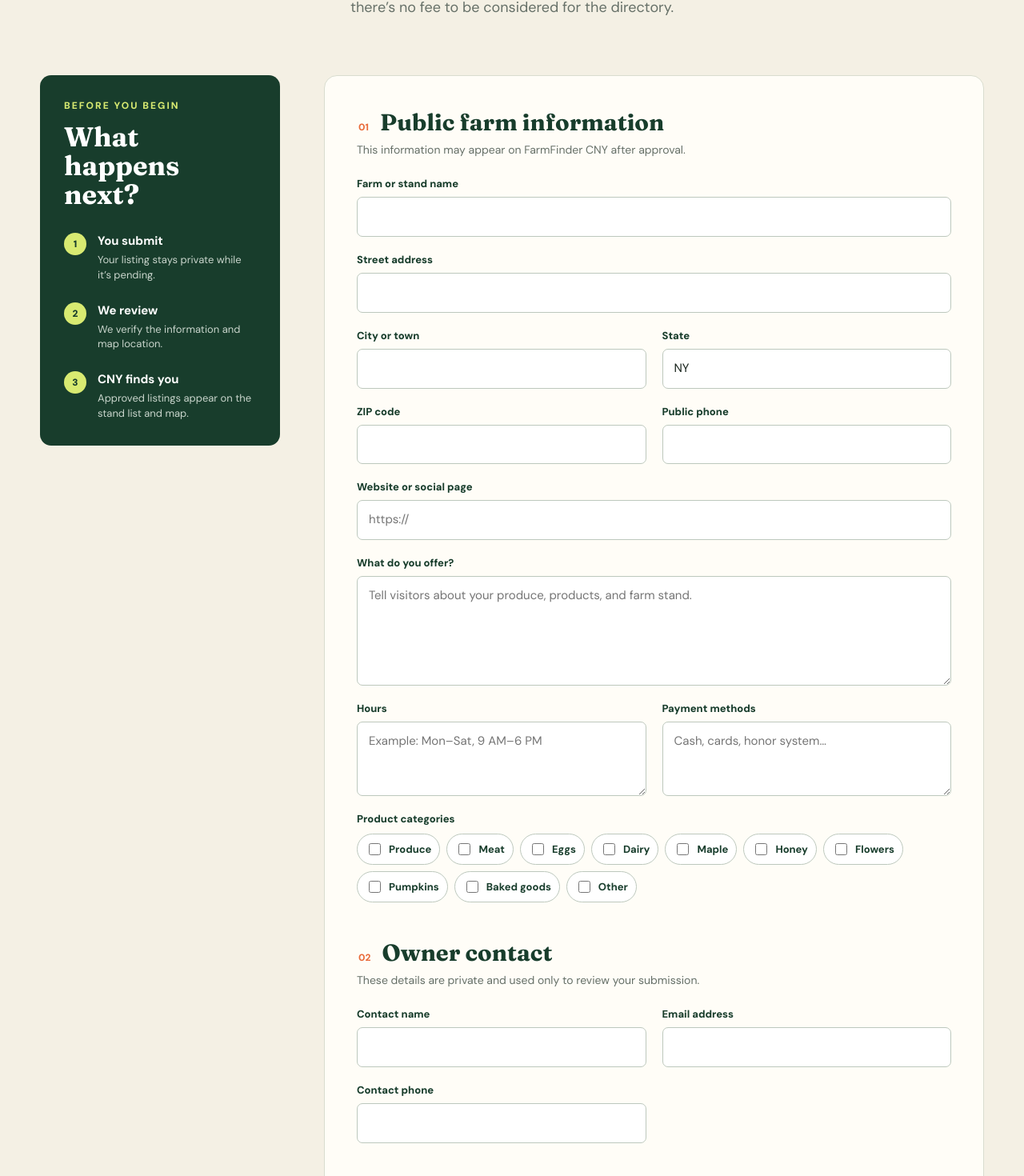
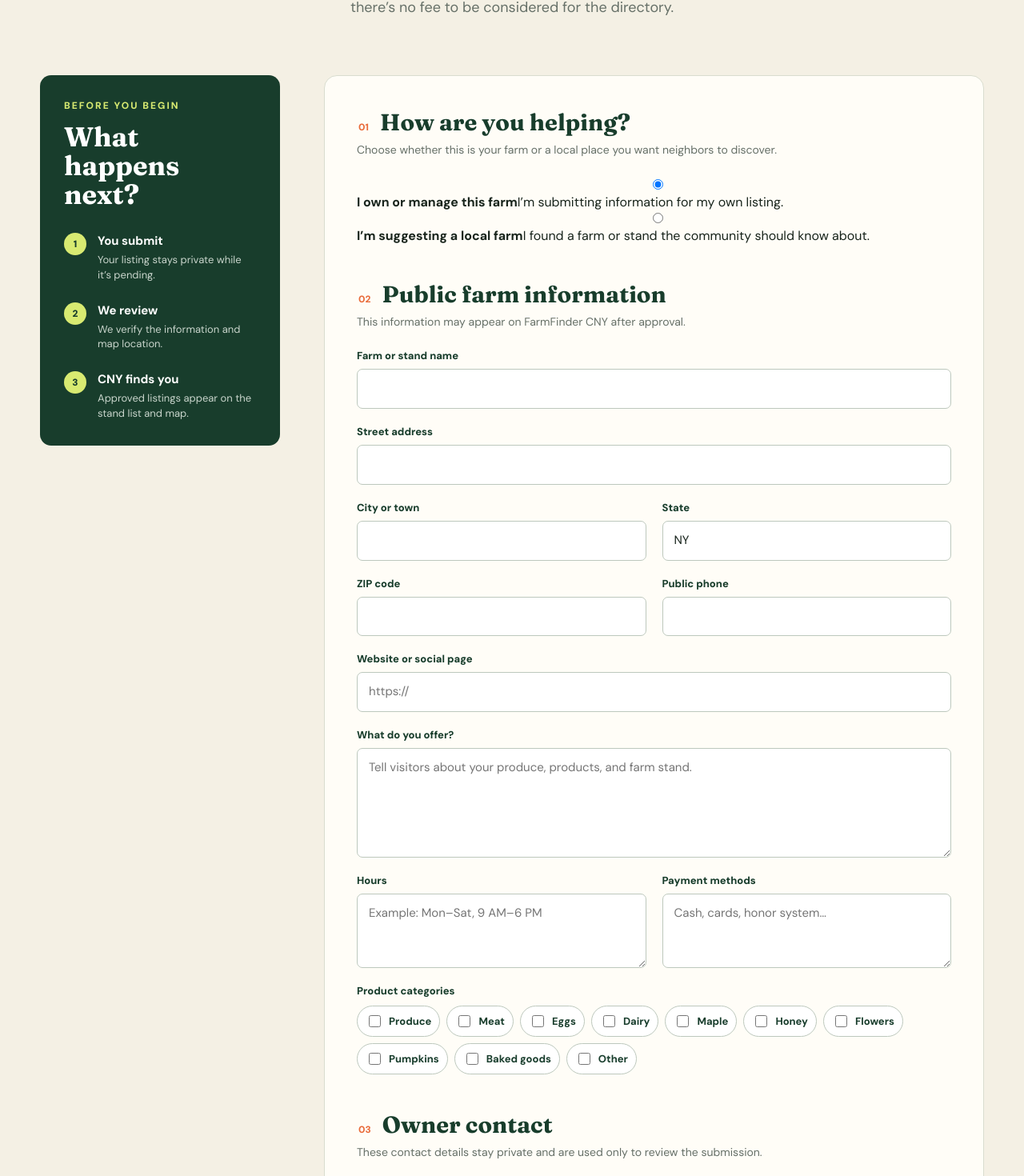
Before and after one commit to FarmFinderCNY/farmfinder-cny, a Next.js app: page /list-your-farm in a window 1280 px wide. Shown: the part 430-1900 px from the top of the page at 80% size. Built offline with nearby package versions, Linux system fonts and the light colour scheme.

Commit message:
Add community suggestion form

```diff
--- a/components/farm-submission-form.tsx
+++ b/components/farm-submission-form.tsx
@@ -8,6 +8,8 @@ type FormStatus = "idle" | "submitting" | "success" | "error";
 export function FarmSubmissionForm() {
   const [status, setStatus] = useState<FormStatus>("idle");
   const [message, setMessage] = useState("");
+  const [submissionType, setSubmissionType] = useState<"owner" | "community">("owner");
+  const [showAttribution, setShowAttribution] = useState(false);
 
   async function handleSubmit(event: FormEvent<HTMLFormElement>) {
     event.preventDefault();
@@ -18,6 +20,7 @@ export function FarmSubmissionForm() {
     setMessage("");
 
     const payload = {
+      submission_type: values.get("submission_type"),
       farm_name: values.get("farm_name"),
       address: values.get("address"),
       city: values.get("city"),
@@ -32,6 +35,9 @@ export function FarmSubmissionForm() {
       contact_name: values.get("contact_name"),
       contact_email: values.get("contact_email"),
       contact_phone: values.get("contact_phone") || null,
+      submitter_display_name: values.get("submitter_display_name") || null,
+      show_submitter_name: values.get("show_submitter_name") === "on",
+      source_url: values.get("source_url") || null,
       consent_to_publish: values.get("consent_to_publish") === "on",
       company_website: values.get("company_website") || "",
     };
@@ -73,7 +79,16 @@ export function FarmSubmissionForm() {
       </div>
 
       <fieldset>
-        <legend><span>01</span> Public farm information</legend>
+        <legend><span>01</span> How are you helping?</legend>
+        <p>Choose whether this is your farm or a local place you want neighbors to discover.</p>
+        <div className="submission-type-options">
+          <label className={submissionType === "owner" ? "active" : ""}><input type="radio" name="submission_type" value="owner" checked={submissionType === "owner"} onChange={() => setSubmissionType("owner")} /><span><strong>I own or manage this farm</strong>I’m submitting information for my own listing.</span></label>
+          <label className={submissionType === "community" ? "active" : ""}><input type="radio" name="submission_type" value="community" checked={submissionType === "community"} onChange={() => setSubmissionType("community")} /><span><strong>I’m suggesting a local farm</strong>I found a farm or stand the community should know about.</span></label>
+        </div>
+      </fieldset>
+
+      <fieldset>
+        <legend><span>02</span> Public farm information</legend>
         <p>This information may appear on FarmFinder CNY after approval.</p>
         <div className="form-grid">
           <label className="form-wide">Farm or stand name<input name="farm_name" required minLength={2} maxLength={120} /></label>
@@ -83,6 +98,7 @@ export function FarmSubmissionForm() {
           <label>ZIP code<input name="zip_code" required inputMode="numeric" pattern="[0-9]{5}(-[0-9]{4})?" /></label>
           <label>Public phone<input name="public_phone" type="tel" maxLength={30} /></label>
           <label className="form-wide">Website or social page<input name="website" type="url" placeholder="https://" maxLength={250} /></label>
+          {submissionType === "community" && <label className="form-wide">Where did you verify this information?<input name="source_url" type="url" required placeholder="Official website, social page, or public listing URL" maxLength={500} /></label>}
           <label className="form-wide">What do you offer?<textarea name="description" rows={5} maxLength={1000} placeholder="Tell visitors about your produce, products, and farm stand." /></label>
           <label>Hours<textarea name="hours" rows={3} maxLength={300} placeholder="Example: Mon–Sat, 9 AM–6 PM" /></label>
           <label>Payment methods<textarea name="payment_methods" rows={3} maxLength={200} placeholder="Cash, cards, honor system…" /></label>
@@ -95,18 +111,22 @@ export function FarmSubmissionForm() {
       </fieldset>
 
       <fieldset>
-        <legend><span>02</span> Owner contact</legend>
-        <p>These details are private and used only to review your submission.</p>
+        <legend><span>03</span> {submissionType === "owner" ? "Owner contact" : "About the contributor"}</legend>
+        <p>These contact details stay private and are used only to review the submission.</p>
         <div className="form-grid">
           <label>Contact name<input name="contact_name" required maxLength={120} /></label>
           <label>Email address<input name="contact_email" type="email" required maxLength={254} /></label>
           <label>Contact phone<input name="contact_phone" type="tel" maxLength={30} /></label>
         </div>
+        {submissionType === "community" && <div className="attribution-panel">
+          <label>Public display name<input name="submitter_display_name" maxLength={80} placeholder="Example: Jamie R." disabled={!showAttribution} /></label>
+          <label className="consent-row"><input name="show_submitter_name" type="checkbox" checked={showAttribution} onChange={(event) => setShowAttribution(event.target.checked)} /><span>Show my display name publicly as the person who suggested this listing. My email and phone will remain private.</span></label>
+        </div>}
       </fieldset>
 
       <label className="consent-row">
         <input name="consent_to_publish" type="checkbox" required />
-        <span>I confirm that I’m authorized to submit this listing and allow FarmFinder CNY to publish the public farm information above.</span>
+        <span>{submissionType === "owner" ? "I confirm that I’m authorized to submit this listing and allow FarmFinder CNY to publish the public farm information above." : "I confirm that this information comes from public sources and may be reviewed and published by FarmFinder CNY."}</span>
       </label>
 
       {status === "error" && <p className="form-error" role="alert">{message}</p>}
```
